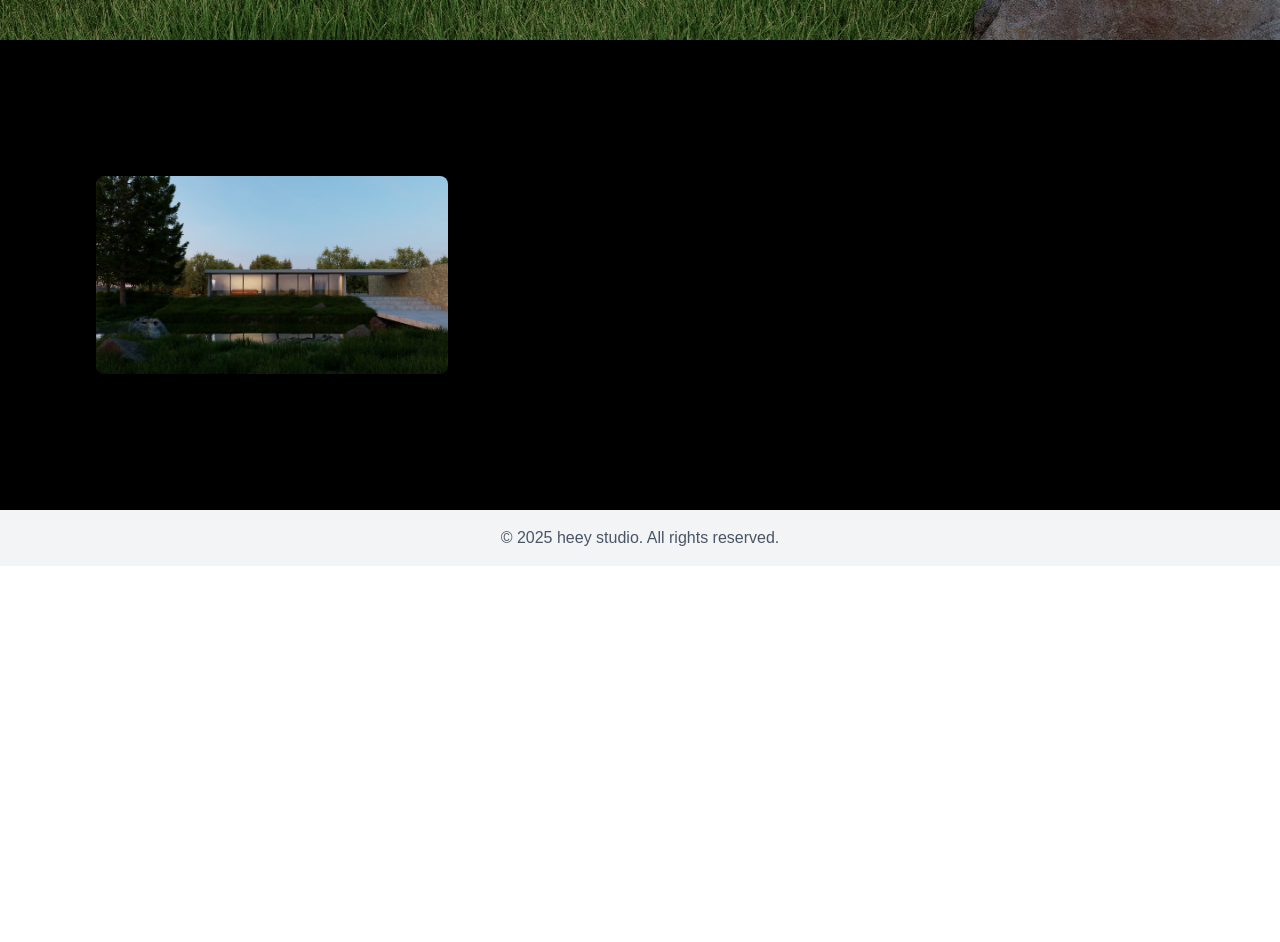
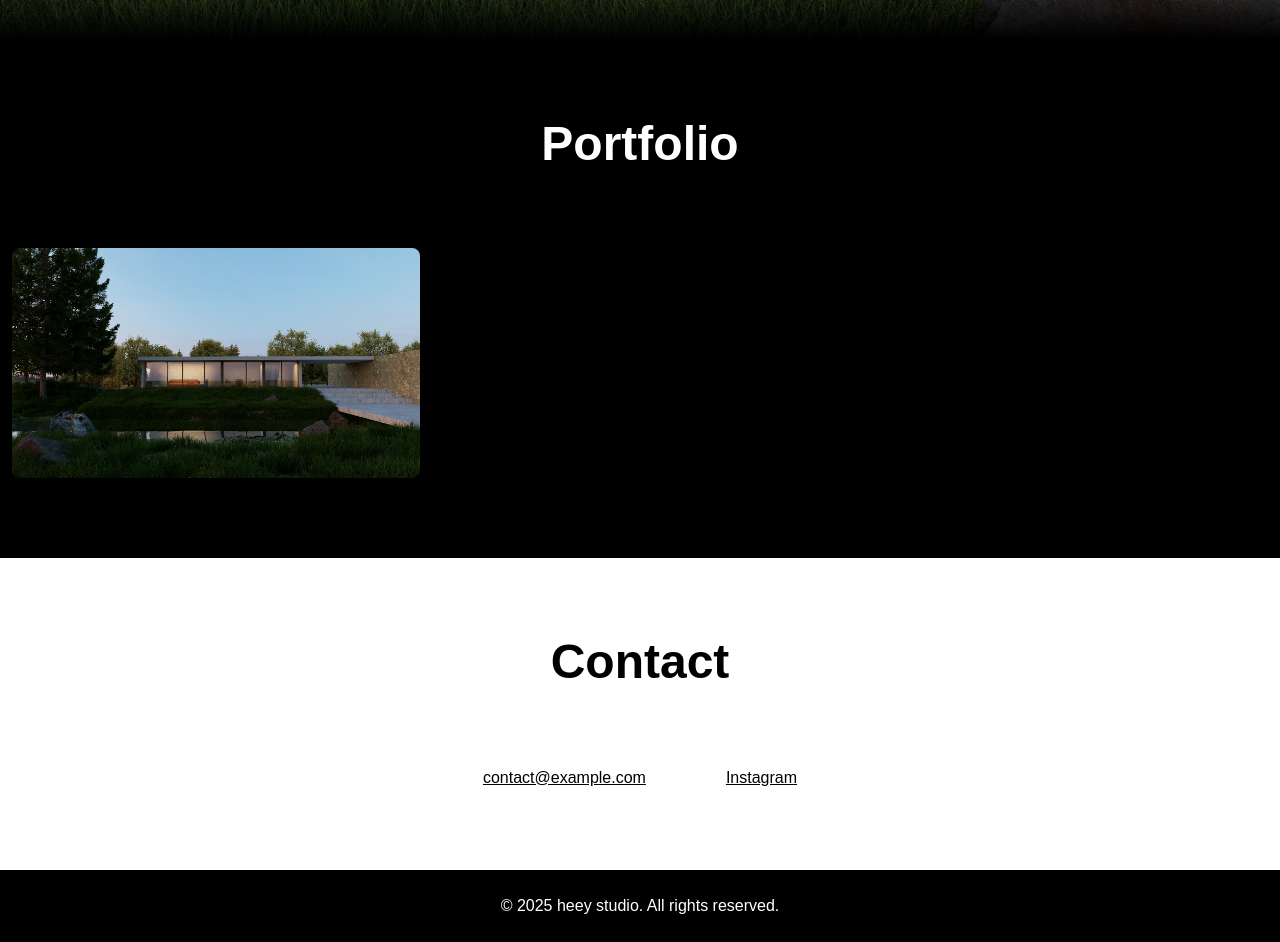
Before and after one commit to selimyalinkilic/heeystudio, a Next.js app: page / in a window 1280 px wide. Shown: the part 760-1702 px from the top of the page. Before the commit the page ends 1326 px from the top, so only its background shows below. Built offline with nearby package versions, Linux system fonts and the light colour scheme; a web font is replaced by a local one.

Commit message:
Enhance footer with contact information and update header links to use underline on hover; improve masonry component layout with title

```diff
--- a/components/footer.tsx
+++ b/components/footer.tsx
@@ -1,8 +1,31 @@
 export default function Footer() {
   return (
-    <footer className="bg-gray-100 py-4">
+    <footer className="bg-white relative flex flex-col">
       <div className="container mx-auto text-center">
-        <p className="text-gray-600">
+        <div className="flex flex-col py-14 lg:py-20 gap-14 lg:gap-20">
+          <div className="flex justify-center">
+            <h2 className="text-3xl lg:text-5xl text-center font-bold text-black">
+              Contact
+            </h2>
+          </div>
+          <div className="flex justify-center space-x-20">
+            <p className="text-black">
+              <a href="mailto:contact@example.com" className="underline">
+                contact@example.com
+              </a>
+            </p>
+            <ul>
+              <li>
+                <a href="https://www.instagram.com" className="underline">
+                  Instagram
+                </a>
+              </li>
+            </ul>
+          </div>
+        </div>
+      </div>
+      <div className="flex justify-center py-6 bg-black">
+        <p className="text-white">
           &copy; {new Date().getFullYear()} heey studio. All rights reserved.
         </p>
       </div>
--- a/components/header.tsx
+++ b/components/header.tsx
@@ -11,7 +11,7 @@ export default function Header() {
               <li>
                 <a
                   href="#"
-                  className="text-white text-sm lg:text-lg hover:text-underline"
+                  className="text-white text-sm lg:text-lg hover:underline"
                 >
                   Home
                 </a>
@@ -19,7 +19,7 @@ export default function Header() {
               <li>
                 <a
                   href="#"
-                  className="text-white text-sm lg:text-lg hover:text-underline"
+                  className="text-white text-sm lg:text-lg hover:underline"
                 >
                   Portfolio
                 </a>
@@ -27,7 +27,7 @@ export default function Header() {
               <li>
                 <a
                   href="#"
-                  className="text-white text-sm lg:text-lg hover:text-underline"
+                  className="text-white text-sm lg:text-lg hover:underline"
                 >
                   Contact
                 </a>
--- a/components/hero.tsx
+++ b/components/hero.tsx
@@ -5,7 +5,7 @@ import Image from 'next/image';
 
 export default function Hero() {
   return (
-    <div className="w-full aspect-square lg:h-screen overflow-hidden relative">
+    <div className="w-full aspect-square lg:h-screen overflow-hidden relative after:content-[''] after:w-full after:h-12 after:lg:h-24 after:absolute after:bottom-0 after:left-0 after:from-black/0 after:to-black after:bg-gradient-to-b after:z-10">
       <Swiper
         spaceBetween={0}
         slidesPerView={1}
--- a/components/masonry.tsx
+++ b/components/masonry.tsx
@@ -25,8 +25,12 @@ export default function Masonry() {
 
   return (
     <>
-      <div className="max-w-6xl px-4 py-10 sm:px-6 lg:px-8 lg:py-14 mx-auto">
-        <div className="columns-1 sm:columns-2 lg:columns-3 gap-4 md:py-20">
+      <div className="flex justify-center pt-14 lg:pt-20">
+        <h2 className="text-3xl lg:text-5xl text-center font-bold text-white">
+          Portfolio
+        </h2>
+      </div>
+      <div className="columns-1 sm:columns-2 lg:columns-3 gap-4 py-14 lg:py-20">
         <div className="mb-4 break-inside-avoid overflow-hidden rounded-lg">
           <a
             type="button"
@@ -46,7 +50,6 @@ export default function Masonry() {
           </a>
         </div>
       </div>
-      </div>
       <Modal title="My Modal" isOpen={isOpen} onClose={closeModal}>
         <h1>Modal Content</h1>
         {image && (
```
Lines whose indentation alone changed are shown as unchanged.
